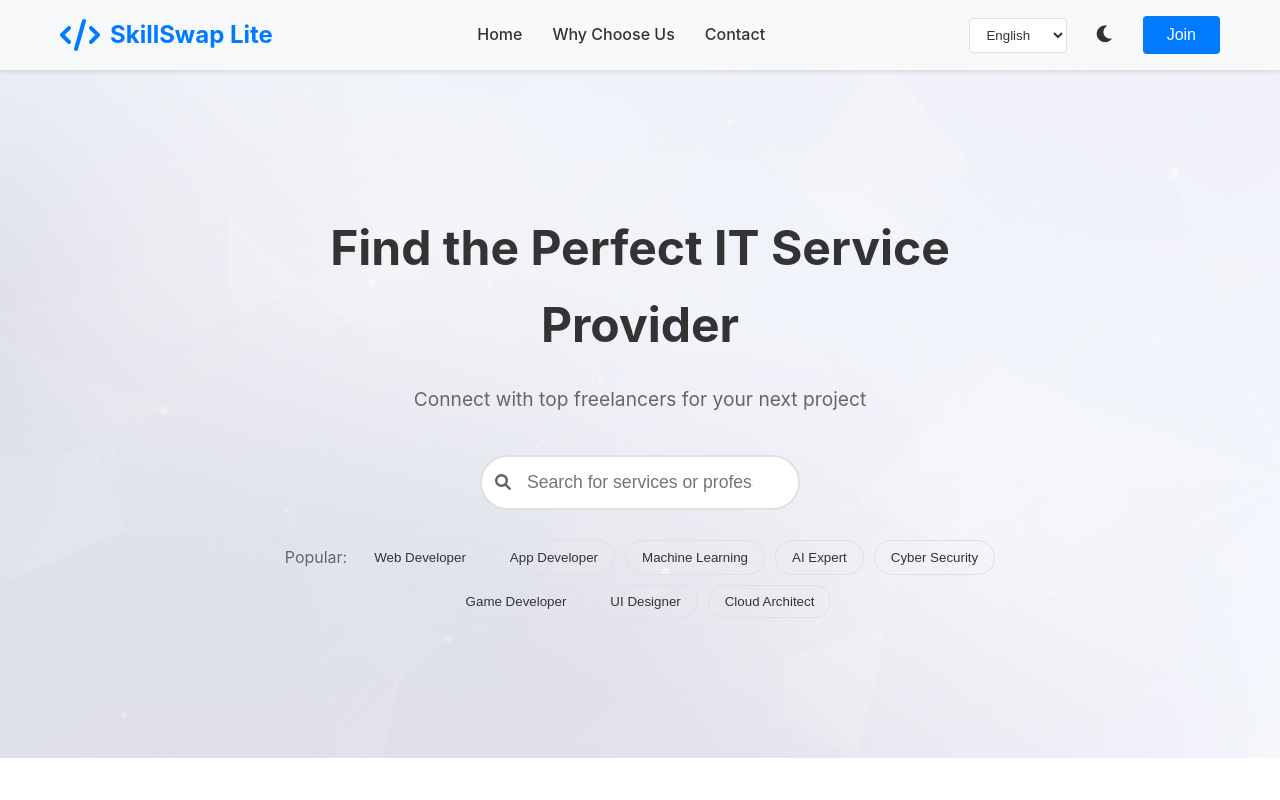
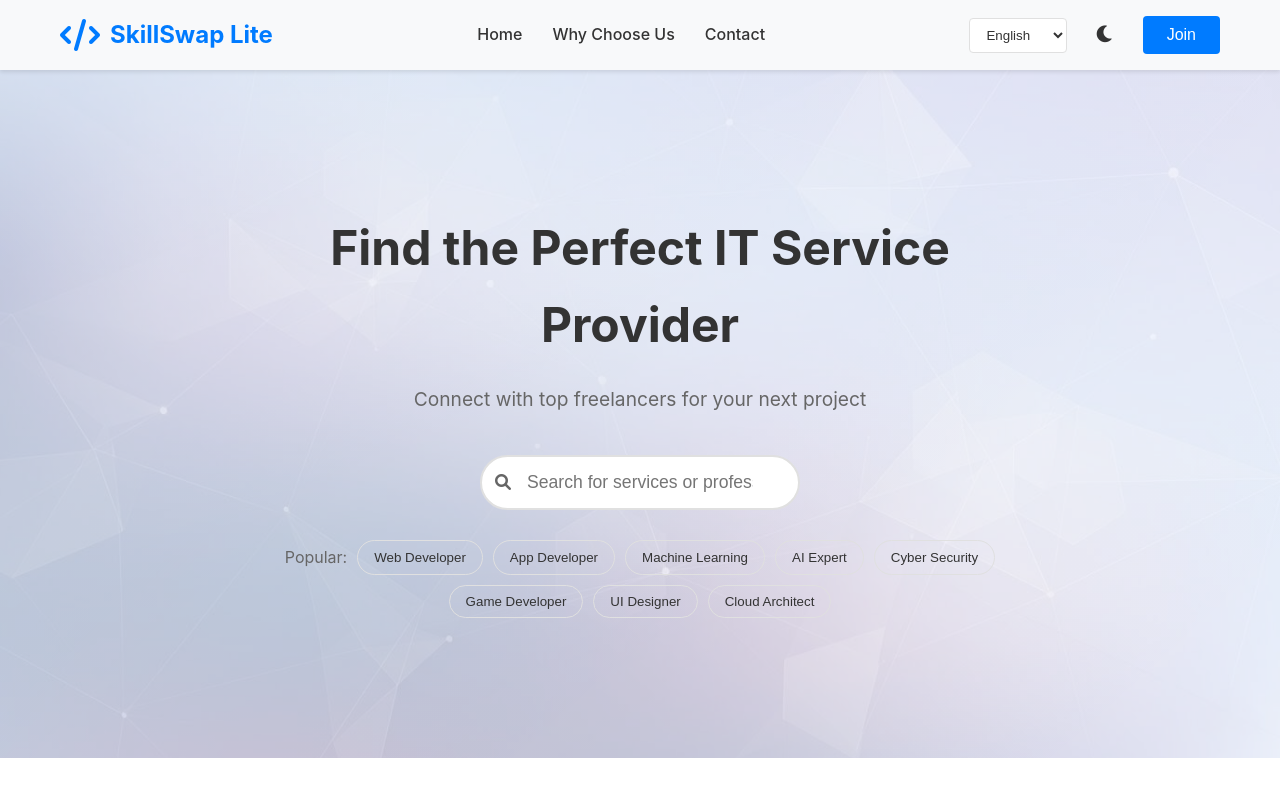
Before and after one commit to mehadee24/skillswap-lite, a website: page frontend/index.html in a window 1280 px wide. Shown: the top 800 px of the page. Drawn offline with Linux system fonts and the light colour scheme.

Commit message:
added tint color and increased bg image opacity to .25

```diff
--- a/frontend/css/styles.css
+++ b/frontend/css/styles.css
@@ -1294,15 +1294,17 @@ body {
     left: 0;
     right: 0;
     bottom: 0;
-    background-image: url('../assets/images/bg.jpeg');
+    background-image: linear-gradient(
+        135deg,
+        rgba(0, 123, 255, 0.1),  /* Light blue tint */
+        transparent 70%
+    ), url('../assets/images/bg.jpeg');
     background-size: cover;
     background-position: center;
-    background-repeat: no-repeat;
-    opacity: 0.15; /* Very subtle - adjust between 0.1-0.3 for best results */
+    opacity: 0.3;
     z-index: 0;
     pointer-events: none;
 }
-
 /* Dark mode adjustment - even more subtle */
 [data-theme="dark"] .hero::before {
     opacity: 0.1;
```
